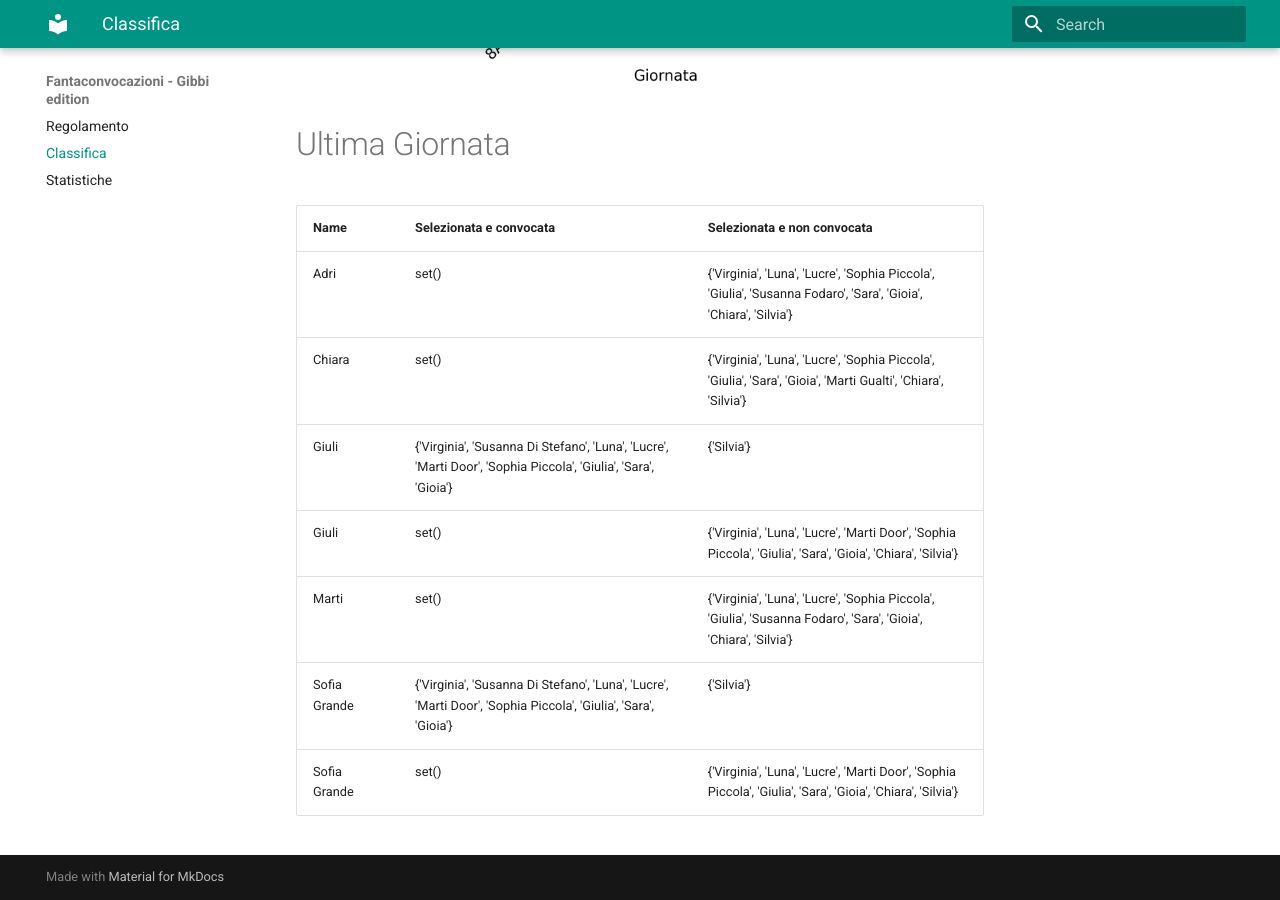
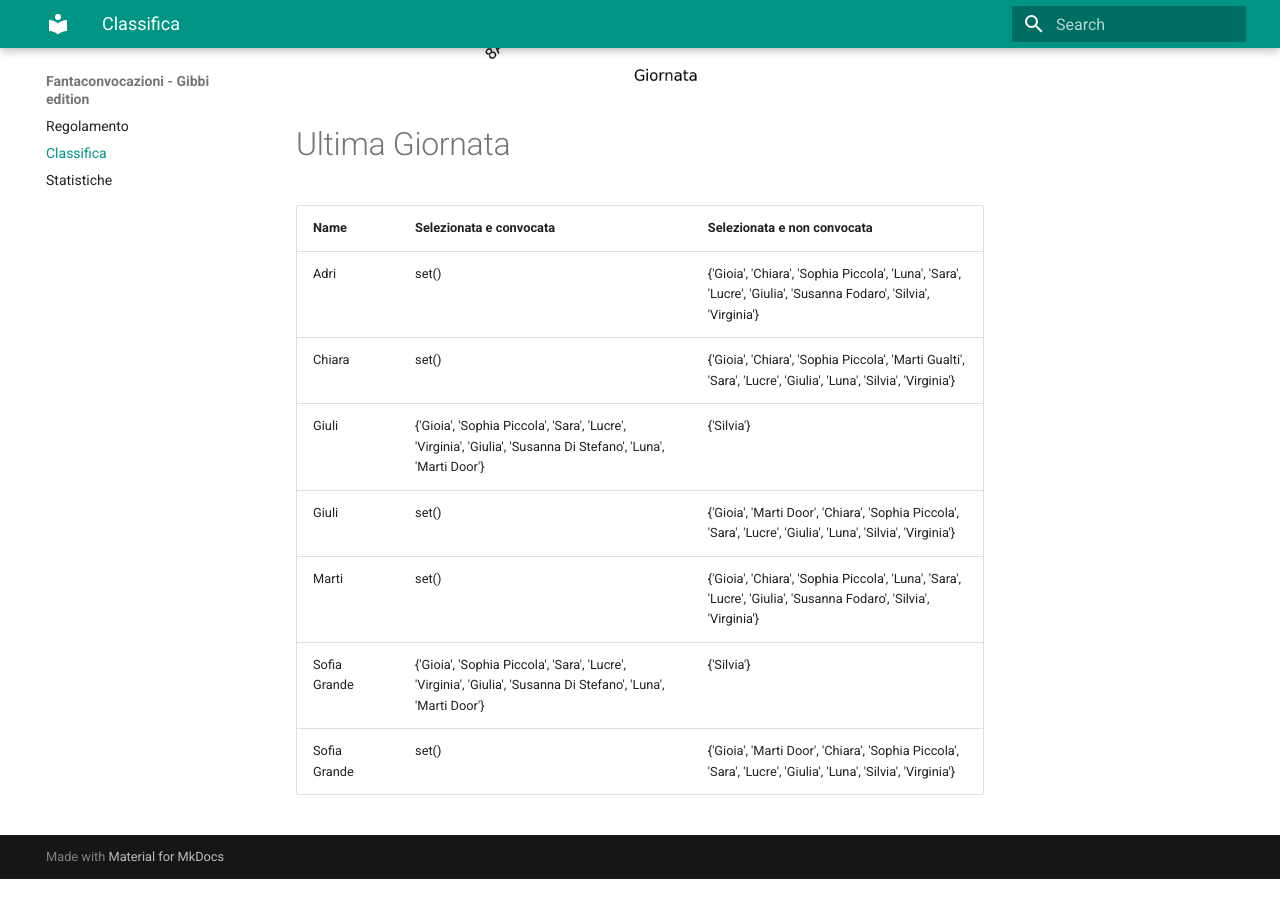
Before and after one commit to martinig94/fantagibbi, an MkDocs documentation site: the page built from docs/Classifica.md, in a window 1280 px wide and 900 px high, scrolled down 1024 px. Built offline with MkDocs 1.6.1 and Material for MkDocs 9.7.7, drawn with Linux system fonts in a browser that asks for light colours; after the commit the page ends 1903 px from its top, so only the background shows below that.

Commit message:
Auto-update from main.py

```diff
--- a/docs/Classifica.md
+++ b/docs/Classifica.md
@@ -18,11 +18,11 @@
 <!-- START_TABLE CORRECT -->
 | Name         | Selezionata e convocata                                                                                        | Selezionata e non convocata                                                                                      |
 |:-------------|:---------------------------------------------------------------------------------------------------------------|:-----------------------------------------------------------------------------------------------------------------|
-| Adri         | set()                                                                                                          | {'Virginia', 'Luna', 'Lucre', 'Sophia Piccola', 'Giulia', 'Susanna Fodaro', 'Sara', 'Gioia', 'Chiara', 'Silvia'} |
-| Chiara       | set()                                                                                                          | {'Virginia', 'Luna', 'Lucre', 'Sophia Piccola', 'Giulia', 'Sara', 'Gioia', 'Marti Gualti', 'Chiara', 'Silvia'}   |
-| Giuli        | {'Virginia', 'Susanna Di Stefano', 'Luna', 'Lucre', 'Marti Door', 'Sophia Piccola', 'Giulia', 'Sara', 'Gioia'} | {'Silvia'}                                                                                                       |
-| Giuli        | set()                                                                                                          | {'Virginia', 'Luna', 'Lucre', 'Marti Door', 'Sophia Piccola', 'Giulia', 'Sara', 'Gioia', 'Chiara', 'Silvia'}     |
-| Marti        | set()                                                                                                          | {'Virginia', 'Luna', 'Lucre', 'Sophia Piccola', 'Giulia', 'Susanna Fodaro', 'Sara', 'Gioia', 'Chiara', 'Silvia'} |
-| Sofia Grande | {'Virginia', 'Susanna Di Stefano', 'Luna', 'Lucre', 'Marti Door', 'Sophia Piccola', 'Giulia', 'Sara', 'Gioia'} | {'Silvia'}                                                                                                       |
-| Sofia Grande | set()                                                                                                          | {'Virginia', 'Luna', 'Lucre', 'Marti Door', 'Sophia Piccola', 'Giulia', 'Sara', 'Gioia', 'Chiara', 'Silvia'}     |
+| Adri         | set()                                                                                                          | {'Gioia', 'Chiara', 'Sophia Piccola', 'Luna', 'Sara', 'Lucre', 'Giulia', 'Susanna Fodaro', 'Silvia', 'Virginia'} |
+| Chiara       | set()                                                                                                          | {'Gioia', 'Chiara', 'Sophia Piccola', 'Marti Gualti', 'Sara', 'Lucre', 'Giulia', 'Luna', 'Silvia', 'Virginia'}   |
+| Giuli        | {'Gioia', 'Sophia Piccola', 'Sara', 'Lucre', 'Virginia', 'Giulia', 'Susanna Di Stefano', 'Luna', 'Marti Door'} | {'Silvia'}                                                                                                       |
+| Giuli        | set()                                                                                                          | {'Gioia', 'Marti Door', 'Chiara', 'Sophia Piccola', 'Sara', 'Lucre', 'Giulia', 'Luna', 'Silvia', 'Virginia'}     |
+| Marti        | set()                                                                                                          | {'Gioia', 'Chiara', 'Sophia Piccola', 'Luna', 'Sara', 'Lucre', 'Giulia', 'Susanna Fodaro', 'Silvia', 'Virginia'} |
+| Sofia Grande | {'Gioia', 'Sophia Piccola', 'Sara', 'Lucre', 'Virginia', 'Giulia', 'Susanna Di Stefano', 'Luna', 'Marti Door'} | {'Silvia'}                                                                                                       |
+| Sofia Grande | set()                                                                                                          | {'Gioia', 'Marti Door', 'Chiara', 'Sophia Piccola', 'Sara', 'Lucre', 'Giulia', 'Luna', 'Silvia', 'Virginia'}     |
 <!-- END_TABLE CORRECT -->
```
